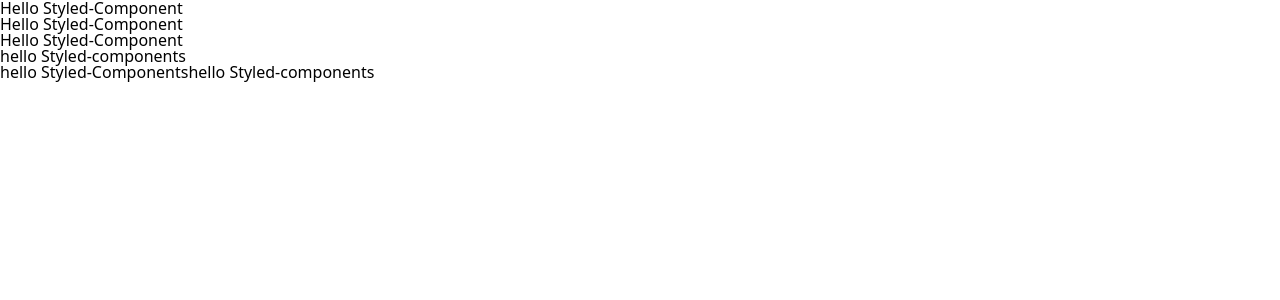
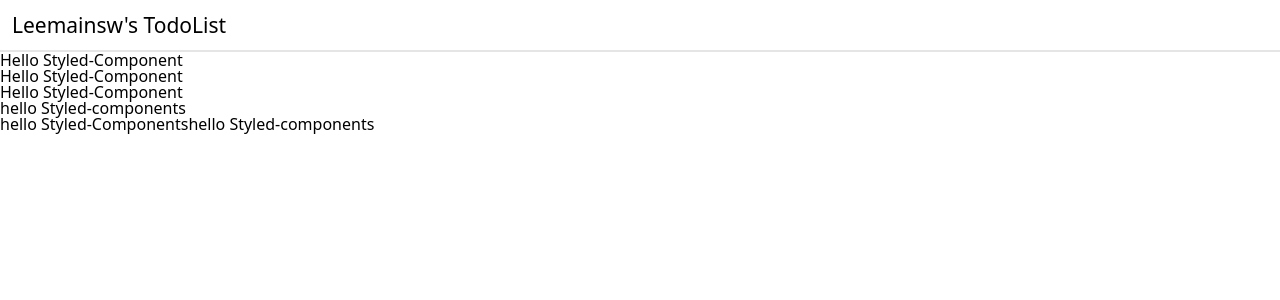
Before and after one commit to Leemainsw/TIL, a Next.js app in the folder NextJS/next-study-1/next-todo/: page / in a window 1280 px wide. Shown: the top 300 px of the page. Built offline with nearby package versions, Linux system fonts and the light colour scheme.

Commit message:
[NextJS] 클론 코딩으로 시작하는 Next.js 챕터 5 - 투두리스트 헤더 만들기

```diff
--- /dev/null
+++ b/NextJS/next-study-1/next-todo/components/Header.tsx
@@ -0,0 +1,26 @@
+import React from 'react';
+import styled from 'styled-components';
+import palette from '../styles/palette';
+
+const Container = styled.div`
+    display: flex;
+    align-items: center;
+    width: 100%;
+    height: 52px;
+    padding: 0 12px;
+    border-bottom: 2px solid ${palette.gray};
+    h1 {
+        font-size: 21px;
+    }
+
+`
+
+const Header: React.FC = () => {
+    return(
+        <Container>
+            <h1>Leemainsw's TodoList</h1>
+        </Container>
+    )
+}
+
+export default Header;
--- a/NextJS/next-study-1/next-todo/pages/_app.tsx
+++ b/NextJS/next-study-1/next-todo/pages/_app.tsx
@@ -1,10 +1,12 @@
 import { AppProps } from "next/app"
+import Header from "../components/Header";
 import GlobalStyle from "../styles/GlobalStyle"
 
 const app = ({Component, pageProps}: AppProps) => {
     return(
         <>
             <GlobalStyle />
+            <Header />
             <Component {...pageProps} />
         </>
     )
--- /dev/null
+++ b/NextJS/next-study-1/next-todo/styles/palette.ts
@@ -0,0 +1,11 @@
+export default {
+    red: "#FFAFB0",
+    orange: "#FFC282",
+    yellow: "#FCFFB0",
+    green: "#E2FFAF",
+    blue: "#AEE4FF",
+    navy: "#B5C7ED",
+    gray: "#E5E5E5",
+    deep_red: "#F35456",
+    deep_green: "#47E774",
+  };
```
Also changed, not shown: 1 other file (tests, documents, lock files or other folders).
